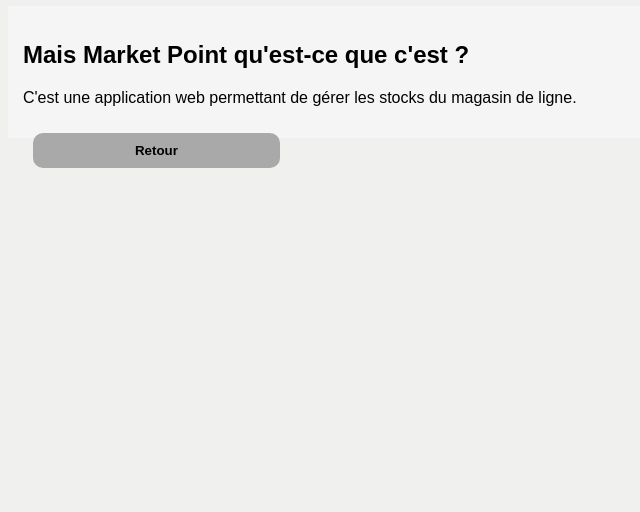
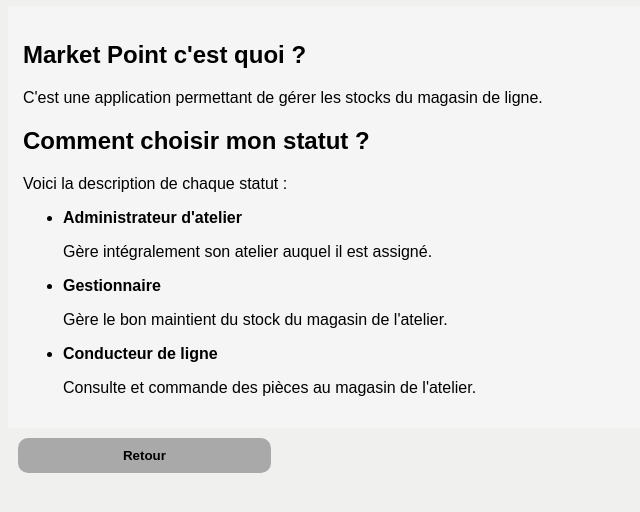
Before and after one commit to aymanagh/project_market_point, a Symfony app: template templates/homepage/learnMore.html.twig in a window 1280 px wide. Shown: the part 110-622 px from the top of the page, without its empty margins (0-640 px from the left). Run offline with Twig, Linux system fonts and the light colour scheme; the template is opened without the code that fills it, so the values that code supplies are empty; some libraries are stand-ins or nearby versions.

Commit message:
Learn more updated and minor changes

```diff
--- a/templates/homepage/learnMore.html.twig
+++ b/templates/homepage/learnMore.html.twig
@@ -9,11 +9,30 @@
 	<br><br><br><br><br><br>
 
 	<div class="container">
-		<h2 class="">Mais Market Point qu'est-ce que c'est ?</h2>
-		<p>C'est une application web permettant de gérer les stocks du magasin de ligne.</p>
-		<a href="{{ path ('app_login')}}">
-			<button type="button" class="cancelbtn">Retour</button>
-		</a>
+		<h2 class="">Market Point c'est quoi ?</h2>
+		<p>C'est une application permettant de gérer les stocks du magasin de ligne.</p>
+		<h2 class="">Comment choisir mon statut ?</h2>
+		<p>Voici la description de chaque statut :</p>
+		<ul>
+			<li>
+				<strong>Administrateur d'atelier</strong>
+			</li>
+			<p>Gère intégralement son atelier auquel il est assigné.</p>
+
+			<li>
+				<strong>Gestionnaire</strong>
+			</li>
+			<p>Gère le bon maintient du stock du magasin de l'atelier.</p>
+
+			<li>
+				<strong>Conducteur de ligne</strong>
+			</li>
+			<p>Consulte et commande des pièces au magasin de l'atelier.</p>
+		</ul>
 	</div>
 
+	<a href="{{ path ('app_login')}}">
+		<button type="button" class="cancelbtn">Retour</button>
+	</a>
+
 {% endblock %}
```
Also changed, not shown: templates/homeuser/homeuser.html.twig (+8 -8 lines), 1 other file.
